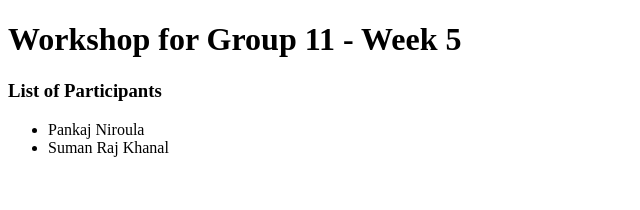
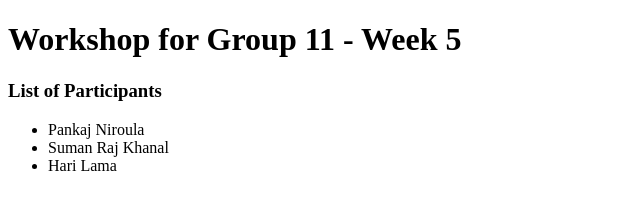
Before and after one commit to npankaj365/WorkshopGroup11, a plain HTML site: page index.html in a window 1280 px wide. Shown: the full height of the page, 0-640 px from the left. Drawn offline with Linux system fonts and the light colour scheme.

Commit message:
update index.html

```diff
--- a/index.html
+++ b/index.html
@@ -12,6 +12,7 @@
     <ul>
         <li>Pankaj Niroula</li>
         <li>Suman Raj Khanal</li>
+        <li>Hari Lama</li>
     </ul>
 </body>
 </html>
```
